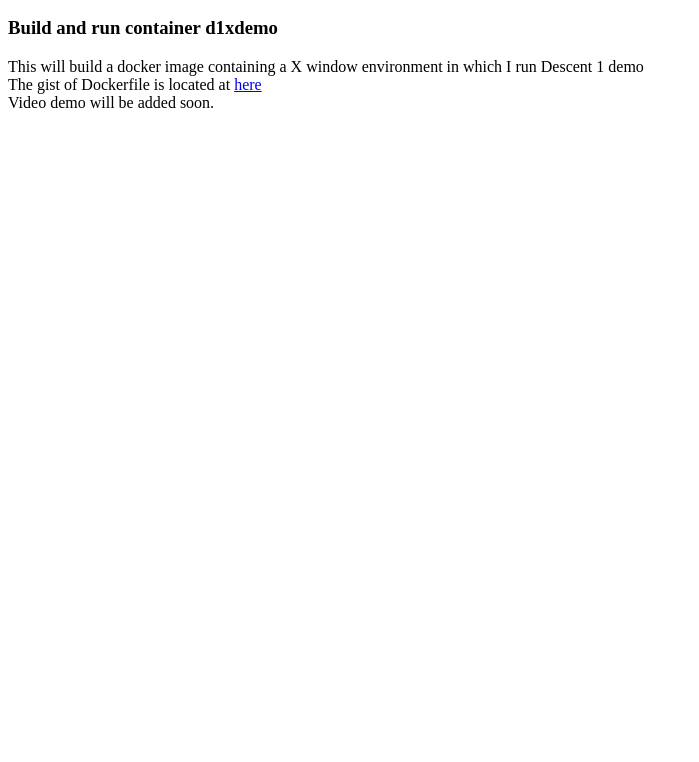
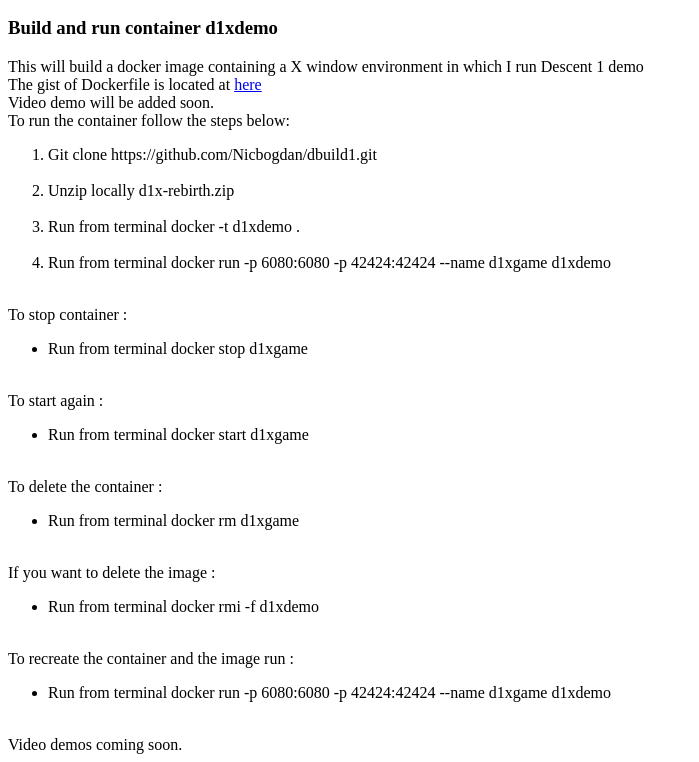
Before and after one commit to Nicbogdan/nicbogdan.github.io, a plain HTML site: page index.html in a window 1280 px wide. Shown: the part 50-812 px from the top of the page, without its empty margins (0-699 px from the left). Drawn offline with Linux system fonts and the light colour scheme.

Commit message:
Update index.html

```diff
--- a/index.html
+++ b/index.html
@@ -9,5 +9,33 @@
   This will build a docker image containing a X window environment in which I run Descent 1 demo <br />
   The gist of Dockerfile is  located at <a href="https://gist.github.com/Nicbogdan/732d36c24a7d53da661afe2dc8913da4" target="_new">here</a> <br />
   Video demo will be added soon. <br />
+  To run the container follow the steps below: <br />
+  <ol>
+     <li>  Git clone https://github.com/Nicbogdan/dbuild1.git </li><br />
+     <li>  Unzip locally d1x-rebirth.zip</li><br />
+     <li>  Run from terminal  docker -t d1xdemo . </li><br />
+     <li>  Run from terminal  docker run  -p 6080:6080 -p 42424:42424 --name d1xgame d1xdemo </li><br />
+  </ol>
+  To stop container :<br />
+  <ul>
+    <li>  Run from terminal  docker stop d1xgame</li><br />
+  </ul>
+  To start again :<br />
+  <ul>
+    <li>  Run from terminal  docker start d1xgame</li><br />
+  </ul>
+  To delete the container : <br />
+  <ul>
+    <li>  Run from terminal  docker rm d1xgame</li><br />
+  </ul>
+  If you want to delete the image : <br />
+  <ul>
+    <li>  Run from terminal  docker rmi -f d1xdemo </li><br />
+  </ul>
+  To recreate the container and the image run : <br />
+  <ul>
+     <li>  Run from terminal  docker run  -p 6080:6080 -p 42424:42424 --name d1xgame d1xdemo </li><br />
+  </ul>
+  Video demos coming soon.
 </body>
 </html>
```
